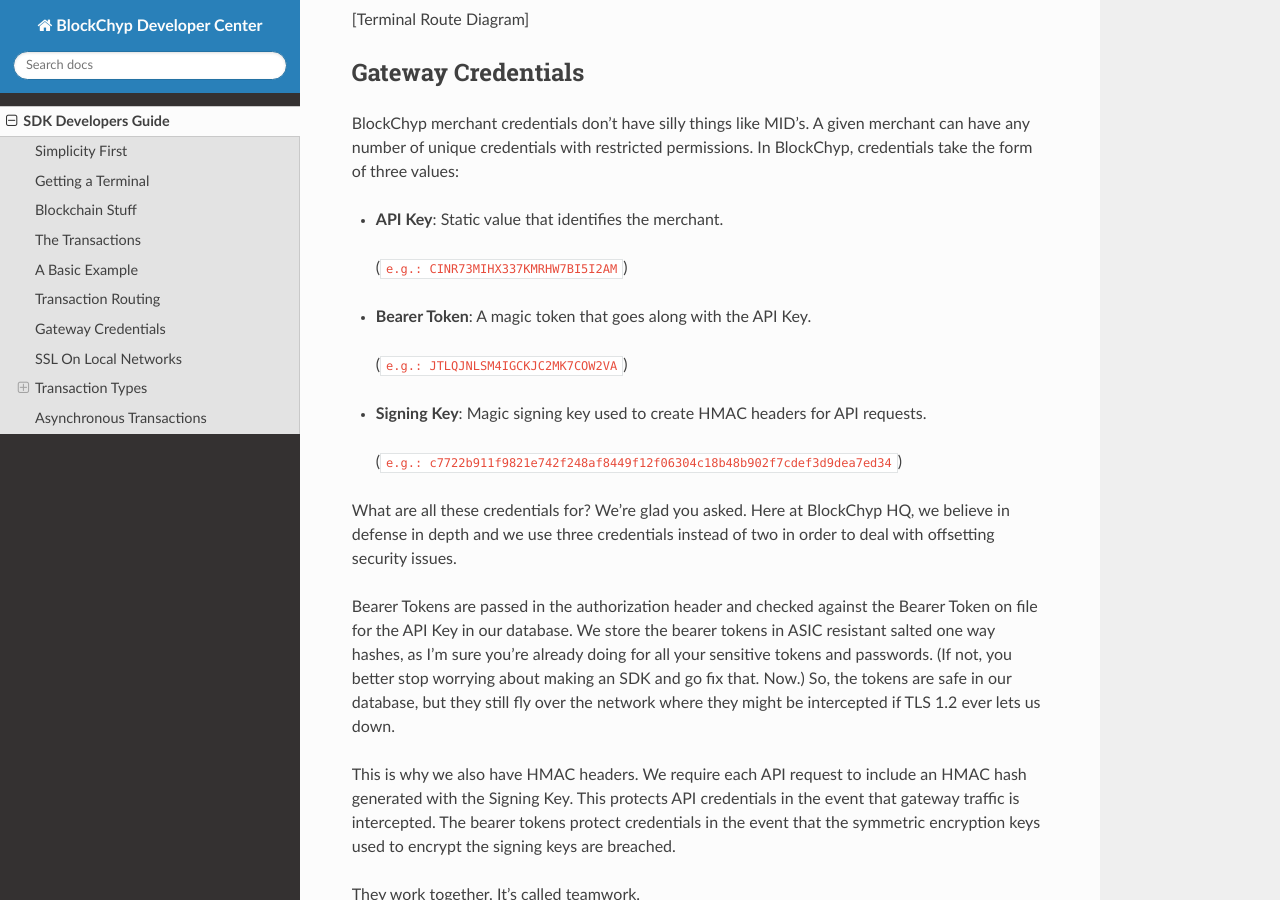
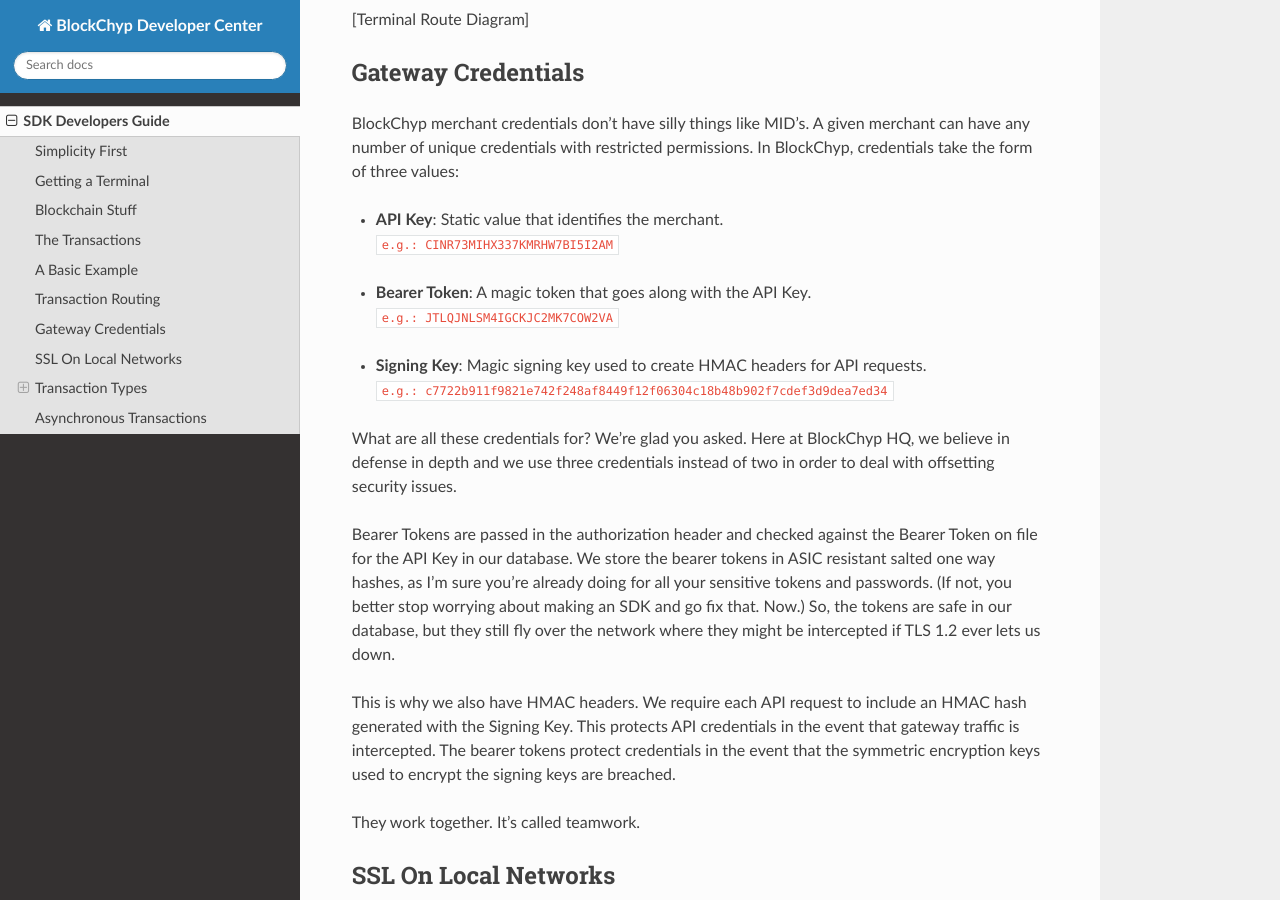
Before and after one commit to blockchyp/developer-docs, a Sphinx documentation site: the page built from docs/sdk-guide/index.rst, in a window 1280 px wide and 900 px high, scrolled down 5241 px. Built offline with Sphinx 7.4.7 and the Read the Docs theme 2.0.0, drawn with Linux system fonts in a browser that asks for light colours.

Commit message:
Fix multiline bullet list syntax

```diff
--- a/docs/sdk-guide/index.rst
+++ b/docs/sdk-guide/index.rst
@@ -246,12 +246,12 @@
 can have any number of unique credentials with restricted permissions.  In
 BlockChyp, credentials take the form of three values:
 
-- **API Key**: Static value that identifies the merchant.
- (``e.g.: CINR73MIHX337KMRHW7BI5I2AM``)
-- **Bearer Token**:  A magic token that goes along with the API Key.
- (``e.g.: JTLQJNLSM4IGCKJC2MK7COW2VA``)
-- **Signing Key**: Magic signing key used to create HMAC headers for API requests.
- (``e.g.: c7722b911f9821e742f248af8449f12f06304c18b48b902f7cdef3d9dea7ed34``)
+- | **API Key**: Static value that identifies the merchant.
+  | ``e.g.: CINR73MIHX337KMRHW7BI5I2AM``
+- | **Bearer Token**:  A magic token that goes along with the API Key.
+  | ``e.g.: JTLQJNLSM4IGCKJC2MK7COW2VA``
+- | **Signing Key**: Magic signing key used to create HMAC headers for API requests.
+  | ``e.g.: c7722b911f9821e742f248af8449f12f06304c18b48b902f7cdef3d9dea7ed34``
 
 What are all these credentials for?  We're glad you asked. Here at BlockChyp HQ,
 we believe in defense in depth and we use three credentials instead of two in
```
